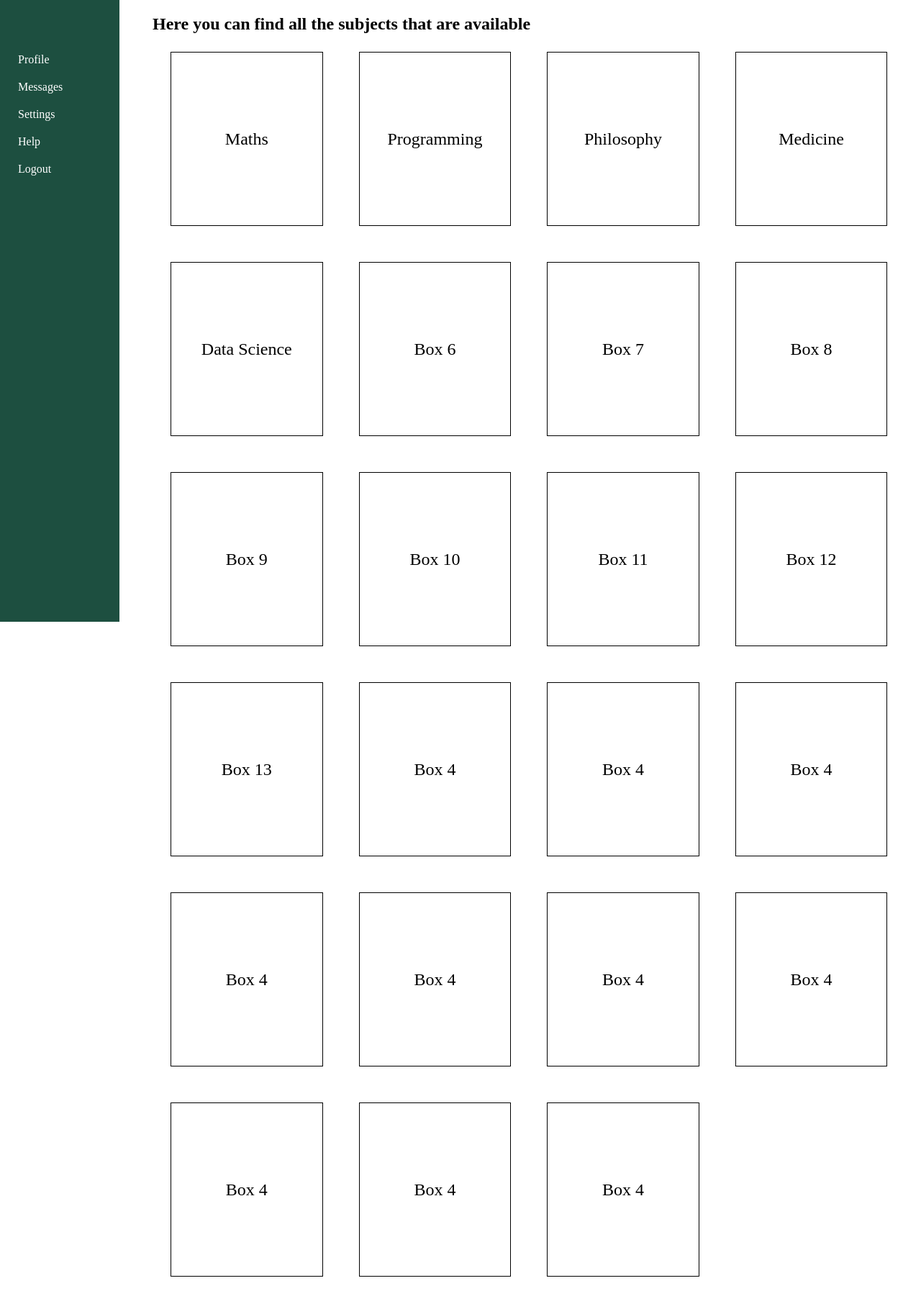
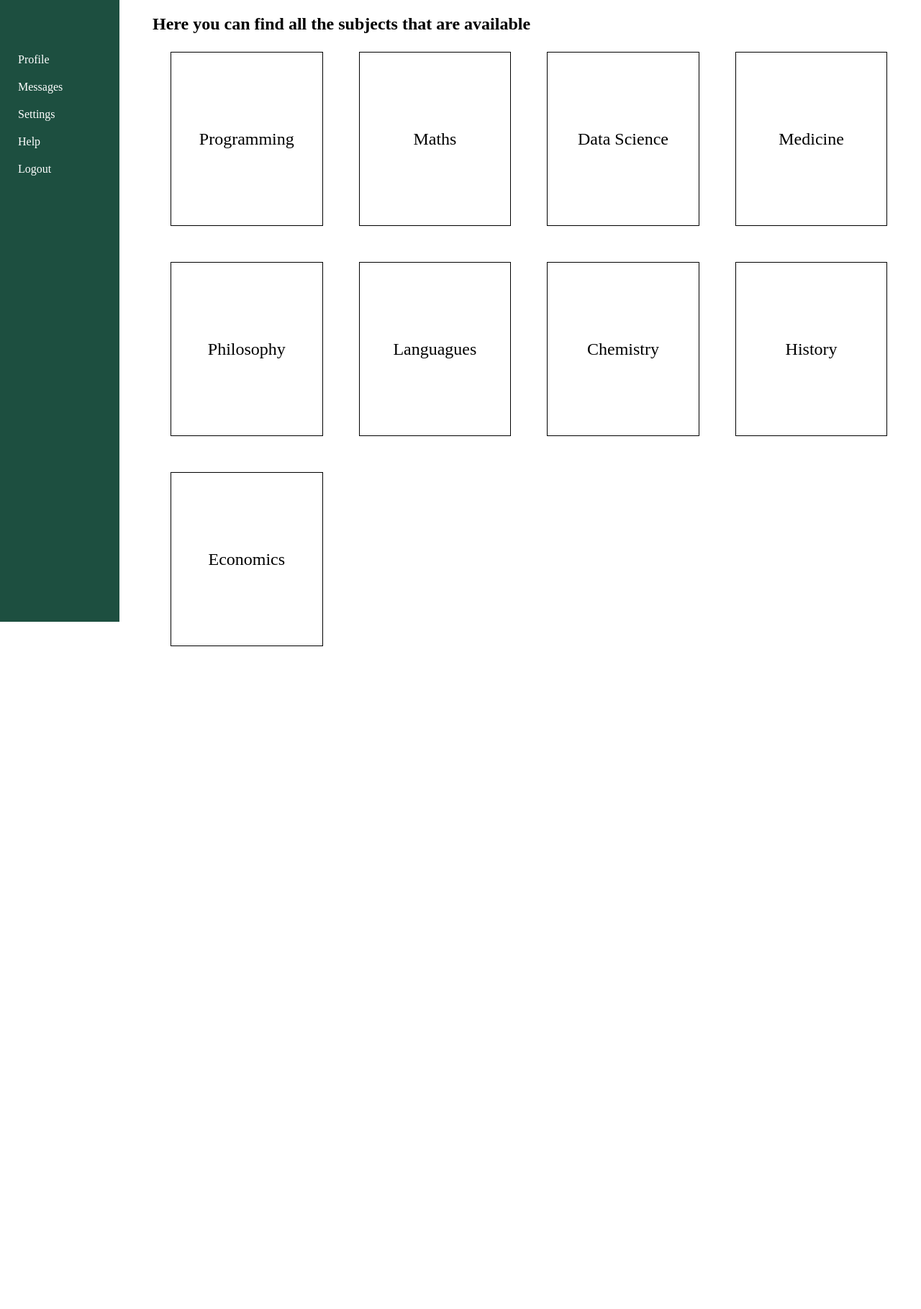
Before and after one commit to microgram17/LearnLink, a Flask app: page / in a window 1280 px wide. Shown: the whole page at 72% size. After the commit the page ends 898 px from the top, so only its background shows below. Run offline with Flask 3, Linux system fonts and the light colour scheme.

Commit message:
removed some test boxes, removed redundant class

```diff
--- a/templates/category_page.html
+++ b/templates/category_page.html
@@ -6,78 +6,42 @@
 <section class="content">
     <h2>Here you can find all the subjects that are available</h2>
     <section class="category-container">
-        <div class="box box1">
+        <div class="box">
+            <p>Programming</p>
+        </div>
+
+        <div class="box">
             <p>Maths</p>
         </div>
 
-        <div class="box box2">
-            <p>Programming</p>
+        <div class="box">
+            <p>Data Science</p>
         </div>
 
-        <div class="box box3">
+        <div class="box">
+            <p>Medicine</p>
+        </div>
+
+        <div class="box">
             <p>Philosophy</p>
         </div>
 
-        <div class="box box4">
-            <p>Medicine</p>
+        <div class="box">
+            <p>Languagues</p>
         </div>
-        <div class="box box4">
-            <p>Data Science</p>
+
+        <div class="box">
+            <p>Chemistry</p>
         </div>
-        <div class="box box4">
-            <p>Box 6</p>
+
+        <div class="box">
+            <p>History</p>
         </div>
-        <div class="box box4">
-            <p>Box 7</p>
+
+        <div class="box">
+            <p>Economics</p>
         </div>
-        <div class="box box4">
-            <p>Box 8</p>
-        </div>
-        <div class="box box4">
-            <p>Box 9</p>
-        </div>
-        <div class="box box4">
-            <p>Box 10</p>
-        </div>
-        <div class="box box4">
-            <p>Box 11</p>
-        </div>
-        <div class="box box4">
-            <p>Box 12</p>
-        </div>
-        <div class="box box4">
-            <p>Box 13</p>
-        </div>
-        <div class="box box4">
-            <p>Box 4</p>
-        </div>
-        <div class="box box4">
-            <p>Box 4</p>
-        </div>
-        <div class="box box4">
-            <p>Box 4</p>
-        </div>
-        <div class="box box4">
-            <p>Box 4</p>
-        </div>
-        <div class="box box4">
-            <p>Box 4</p>
-        </div>
-        <div class="box box4">
-            <p>Box 4</p>
-        </div>
-        <div class="box box4">
-            <p>Box 4</p>
-        </div>
-        <div class="box box4">
-            <p>Box 4</p>
-        </div>
-        <div class="box box4">
-            <p>Box 4</p>
-        </div>
-        <div class="box box4">
-            <p>Box 4</p>
-        </div>
+
     </section>
 </section>
 
```
